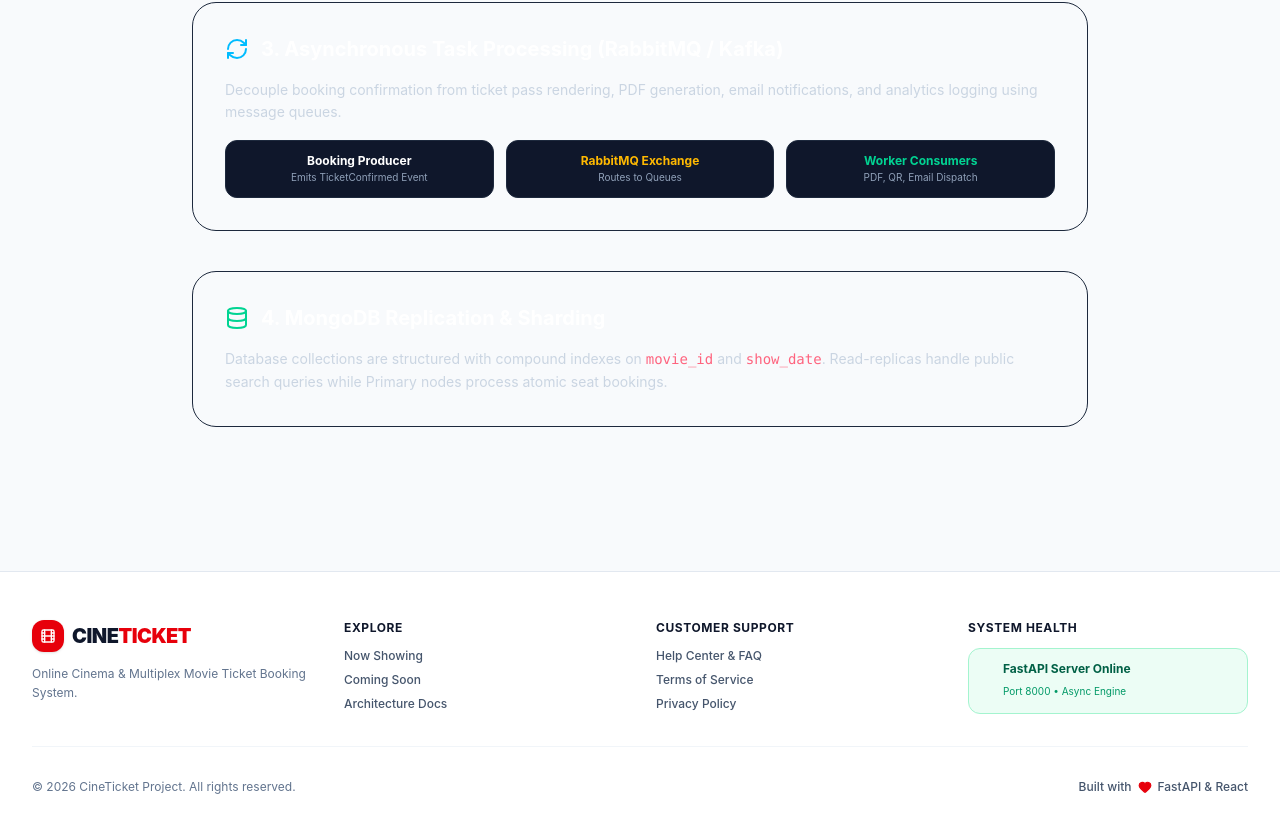
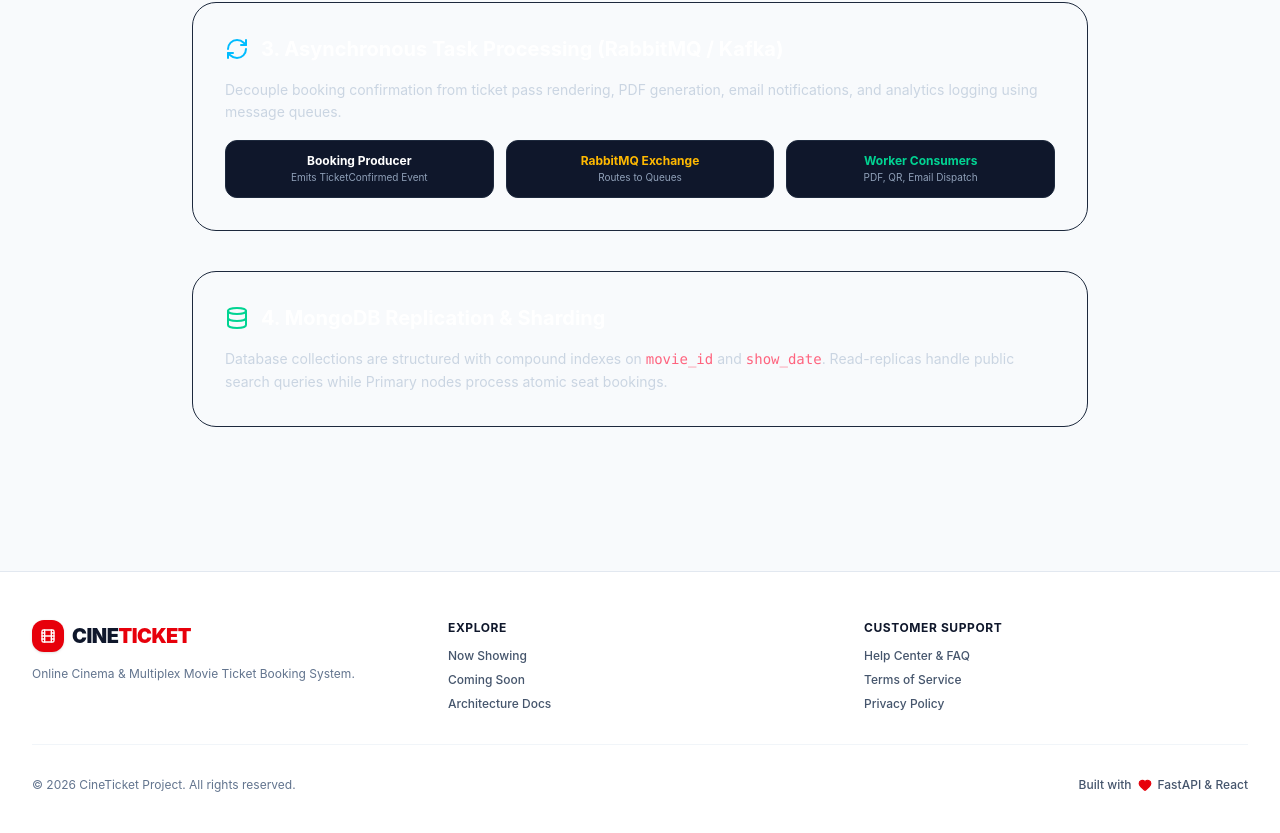
Before and after one commit to Sumit12312299/movie-ticket-booking-, a React app in the folder frontend/: page /system-design in a window 1280 px wide. Shown: the part 855-1688 px from the top of the page. Built offline with nearby package versions, Linux system fonts and the light colour scheme; the HTML template or start-up script is replaced by a standard one.

Commit message:
style: remove System Health badge from Footer

```diff
--- a/frontend/src/components/Footer.jsx
+++ b/frontend/src/components/Footer.jsx
@@ -5,9 +5,9 @@
   return (
     <footer className="mt-20 border-t border-slate-200 bg-white text-slate-600">
       <div className="max-w-7xl mx-auto px-4 sm:px-6 lg:px-8 py-12">
-        <div className="grid grid-cols-1 md:grid-cols-4 gap-8 mb-8">
+        <div className="grid grid-cols-1 md:grid-cols-3 gap-8 mb-8">
           {/* Brand Info */}
-          <div className="space-y-3 md:col-span-1">
+          <div className="space-y-3">
             <div className="flex items-center gap-2">
               <div className="w-8 h-8 rounded-xl bg-red-600 flex items-center justify-center shadow-sm">
                 <Film className="w-4 h-4 text-white" />
@@ -16,7 +16,7 @@
                 CINE<span className="text-red-600">TICKET</span>
               </span>
             </div>
-            <p className="text-xs text-slate-500 leading-relaxed">
+            <p className="text-xs text-slate-500 leading-relaxed max-w-sm">
               Online Cinema & Multiplex Movie Ticket Booking System.
             </p>
           </div>
@@ -40,18 +40,6 @@
               <li><a href="#" onClick={(e) => e.preventDefault()} className="hover:text-red-600 transition-colors">Privacy Policy</a></li>
             </ul>
           </div>
-
-          {/* System Health */}
-          <div>
-            <h4 className="text-xs font-bold text-slate-900 uppercase tracking-wider mb-3">System Health</h4>
-            <div className="p-3 rounded-xl bg-emerald-50 border border-emerald-200 flex items-center gap-3">
-              <div className="w-2.5 h-2.5 rounded-full bg-emerald-600 animate-ping"></div>
-              <div>
-                <span className="text-xs font-bold text-emerald-800 block">FastAPI Server Online</span>
-                <span className="text-[10px] text-emerald-600">Port 8000 • Async Engine</span>
-              </div>
-            </div>
-          </div>
         </div>
 
         <div className="pt-8 border-t border-slate-100 text-center text-xs text-slate-500 flex flex-col sm:flex-row items-center justify-between gap-4">
```
